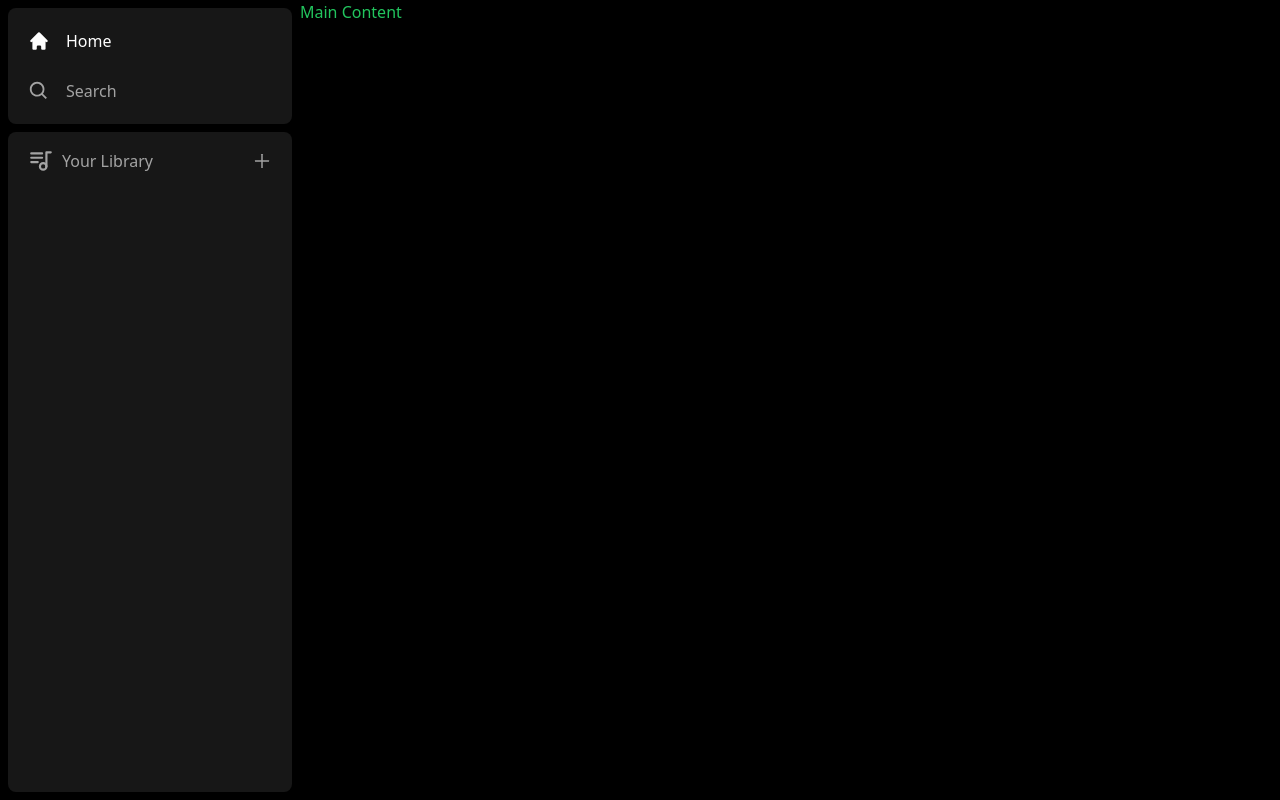
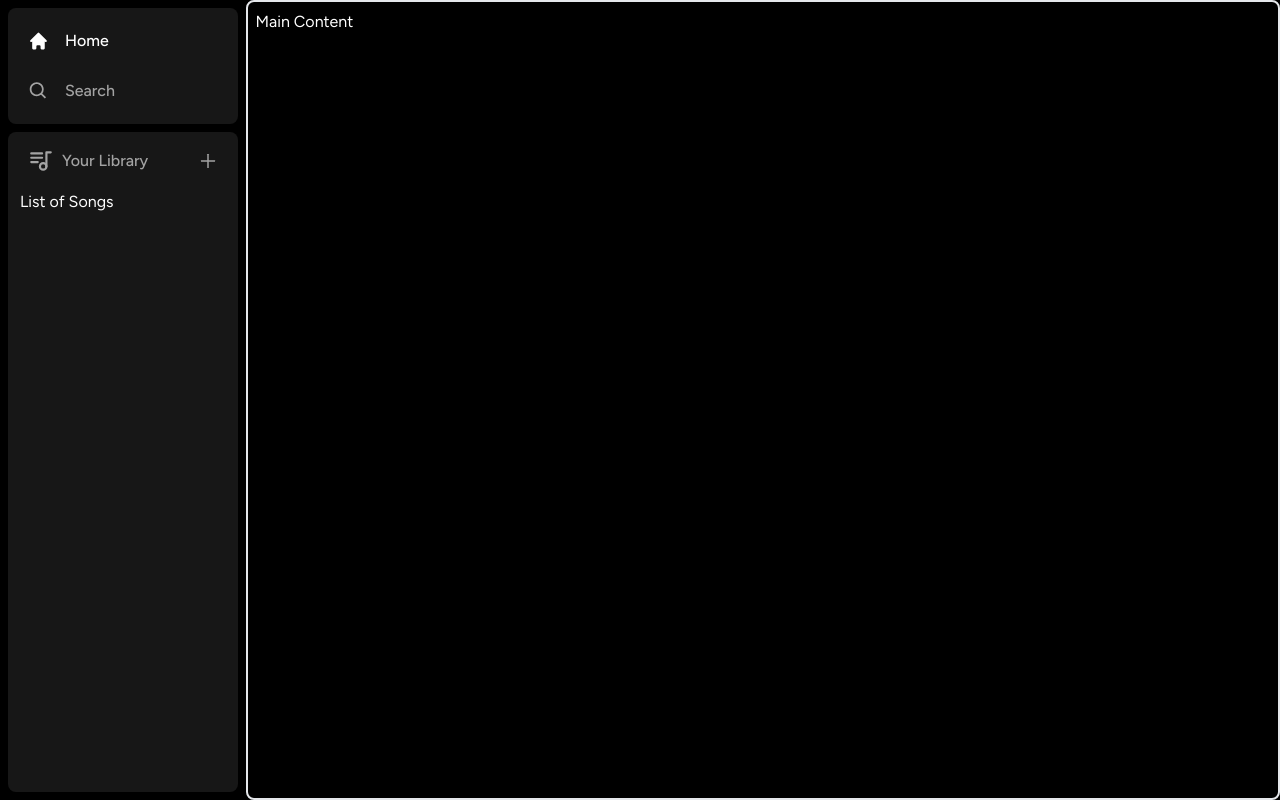
Before and after one commit to kamlad/spotify-clone, a Next.js app: page / in a window 1280 px wide. Built offline with nearby package versions, Linux system fonts and the light colour scheme.

Commit message:
finally got the right main content to take entire width and height of browser space using w-screen

```diff
--- a/app/(site)/page.tsx
+++ b/app/(site)/page.tsx
@@ -1,7 +1,18 @@
+
+//import Header from "@/components/Header";
 
 
 export default function Home() {
-  return(
-  <div className="text-green-500"> Main Content </div>
+  return (
+   <div className="
+    h-full
+    overflow-hidden
+    border-2
+    rounded-lg
+    p-2
+   ">
+      Main Content
+   </div>
+
   );
 }
--- a/app/globals.css
+++ b/app/globals.css
@@ -2,7 +2,10 @@
 @tailwind components;
 @tailwind utilities;
 
-html, body, :root {
+
+html,
+body,
+:root {
   height: 100%;
   background-color: black;
   color-scheme: dark;
--- a/app/layout.tsx
+++ b/app/layout.tsx
@@ -1,36 +1,26 @@
-import type { Metadata } from "next";
-import localFont from "next/font/local";
 import "./globals.css";
+import { Figtree } from 'next/font/google'
 import Sidebar from "@/components/Sidebar";
 
-const geistSans = localFont({
-  src: "./fonts/GeistVF.woff",
-  variable: "--font-geist-sans",
-  weight: "100 900",
-});
-const geistMono = localFont({
-  src: "./fonts/GeistMonoVF.woff",
-  variable: "--font-geist-mono",
-  weight: "100 900",
-});
+const font = Figtree({ subsets: ['latin'] })
 
-export const metadata: Metadata = {
-  title: "Spotify Clone",
-  description: "Listen to music",
-};
+export const metadata = {
+  title: "Create Next App",
+  description: 'Generated by create next app',
+}
 
 export default function RootLayout({
-  children,
-}: Readonly<{
-  children: React.ReactNode;
-}>) {
+  children
+}: {
+  children: React.ReactNode
+}) {
   return (
     <html lang="en">
-      <body className={`${geistSans.variable} ${geistMono.variable} antialiased`}>
+      <body className={font.className}>
         <Sidebar>
-          {children}
+         {children}
         </Sidebar>
       </body>
     </html>
-  );
+  )
 }
--- /dev/null
+++ b/components/Button.tsx
@@ -0,0 +1,10 @@
+
+const Button = () => {
+    return(
+        <div>
+            Button
+        </div>
+    );
+}
+
+export default Button;
--- /dev/null
+++ b/components/Header.tsx
@@ -0,0 +1,138 @@
+"use client";
+
+import React from "react";
+import { useRouter } from "next/navigation";
+import { twMerge } from "tailwind-merge";
+import { RxCaretLeft } from "react-icons/rx";
+import { RxCaretRight } from "react-icons/rx";
+import { HiHome } from "react-icons/hi";
+import { BiSearch } from "react-icons/bi"
+import Button from "./Button"
+
+interface HeaderProps {
+    children: React.ReactNode;
+    className?: string;
+}
+
+const Header: React.FC<HeaderProps> = ({
+    children,
+    className
+}) => {
+
+    const router=useRouter();
+
+    const handleLougout = () => {
+        // Handle logout in the future
+    }
+
+
+    return(
+        <div className={twMerge(`
+            h-fit
+            bg-gradient-to-b
+            from-emerald-800
+            p-6
+        `,className)}>
+
+            <div className="
+                w-full
+                mb-4
+                flex
+                items-center
+                justify-between
+            ">
+                <div className="
+                    hidden
+                    md:flex
+                    gap-x-2
+                    items-center
+                ">
+                    <button
+                        className="
+                            rounded-full
+                            bg-black
+                            flex
+                            items-center
+                            justify-center
+                            hover:opacity-75
+                            transition
+                        "
+
+                    >
+                        <RxCaretLeft className="text-white" size={35}/>
+                    </button>
+
+                    <button
+                        className="
+                            rounded-full
+                            bg-black
+                            flex
+                            items-center
+                            justify-center
+                            hover:opacity-75
+                            transition
+                        "
+
+                    >
+                        <RxCaretRight className="text-white" size={35}/>
+                    </button>
+
+                </div>
+
+                <div className="flex md:hidden gap-x-2 items-center">
+                    <button
+                        className="
+                            rounded-full
+                            p-2
+                            bg-white
+                            flex
+                            items-center
+                            justify-center
+                            hover:opacity-75
+                            transition
+                        "
+                    >
+                        <HiHome className="text-black" size={20} />
+                    </button>
+
+                    <button
+                        className="
+                            rounded-full
+                            p-2
+                            bg-white
+                            flex
+                            items-center
+                            justify-center
+                            hover:opacity-75
+                            transition
+                        "
+                    >
+                        <BiSearch className="text-black" size={20} />
+                    </button>
+                </div>
+                <div
+                    className="
+                    flex
+                    justify-between
+                    items-center
+                    gap-x-4
+                    "
+                >
+                    <>
+                        <div>
+
+                        </div>
+                    </>
+
+                </div>
+
+            </div>
+
+
+
+
+        </div>
+    );
+}
+
+export default Header;
--- a/components/Library.tsx
+++ b/components/Library.tsx
@@ -34,6 +34,9 @@ const Library = () => {
                 />
 
             </div>
+            <div className="flex flex-col gap-y-2 mt-4 px-3">
+                    List of Songs
+            </div>
         </div>
 
     );
--- a/components/Sidebar.tsx
+++ b/components/Sidebar.tsx
@@ -35,7 +35,7 @@ const Sidebar: React.FC<SidebarProps> = ({
 
 
     return (
-        <div className="flex h-full">
+        <div className="flex h-full w-full">
             <div
             className="
                 hidden
@@ -71,7 +71,7 @@ const Sidebar: React.FC<SidebarProps> = ({
                     <Library />
                 </Box>
             </div>
-            <main>
+            <main className="w-screen">
                 {children}
             </main>
         </div>
--- a/tailwind.config.ts
+++ b/tailwind.config.ts
@@ -7,9 +7,7 @@ const config: Config = {
     "./app/**/*.{js,ts,jsx,tsx,mdx}",
   ],
   theme: {
-    extend: {
-
-    },
+    extend: {},
   },
   plugins: [],
 };
```
Also changed, not shown: package.json (+8 -4 lines), .eslintrc.json, 1 other file (tests, documents, lock files or other folders).
